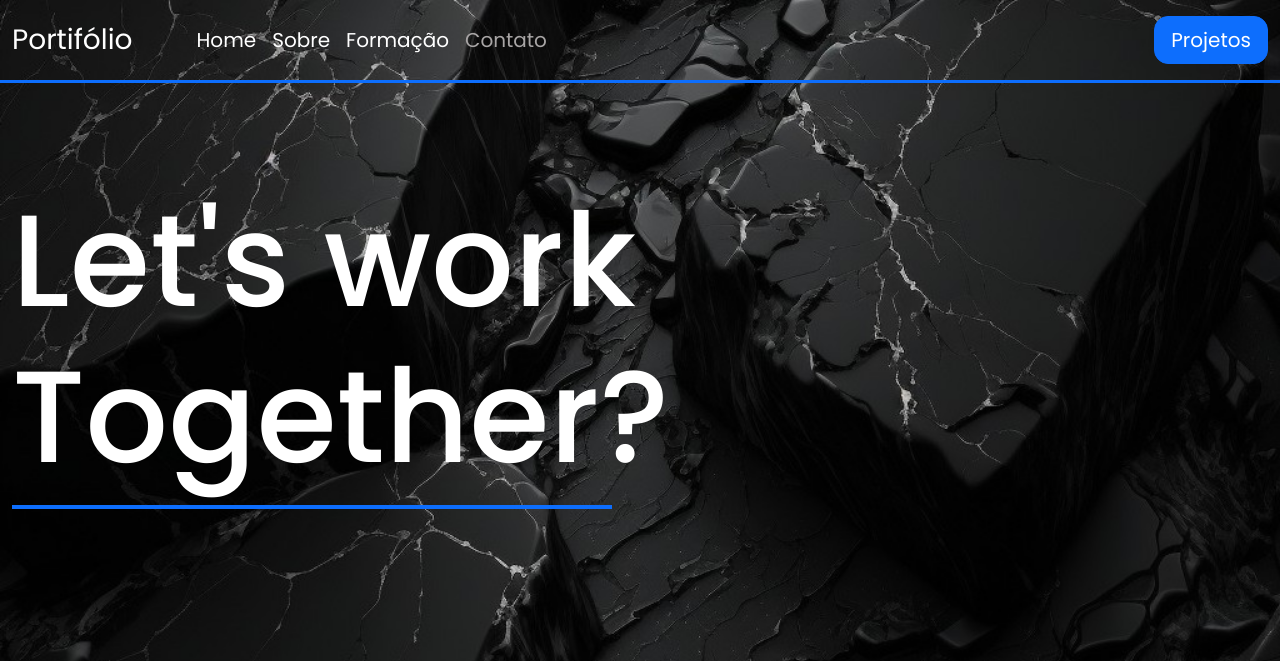
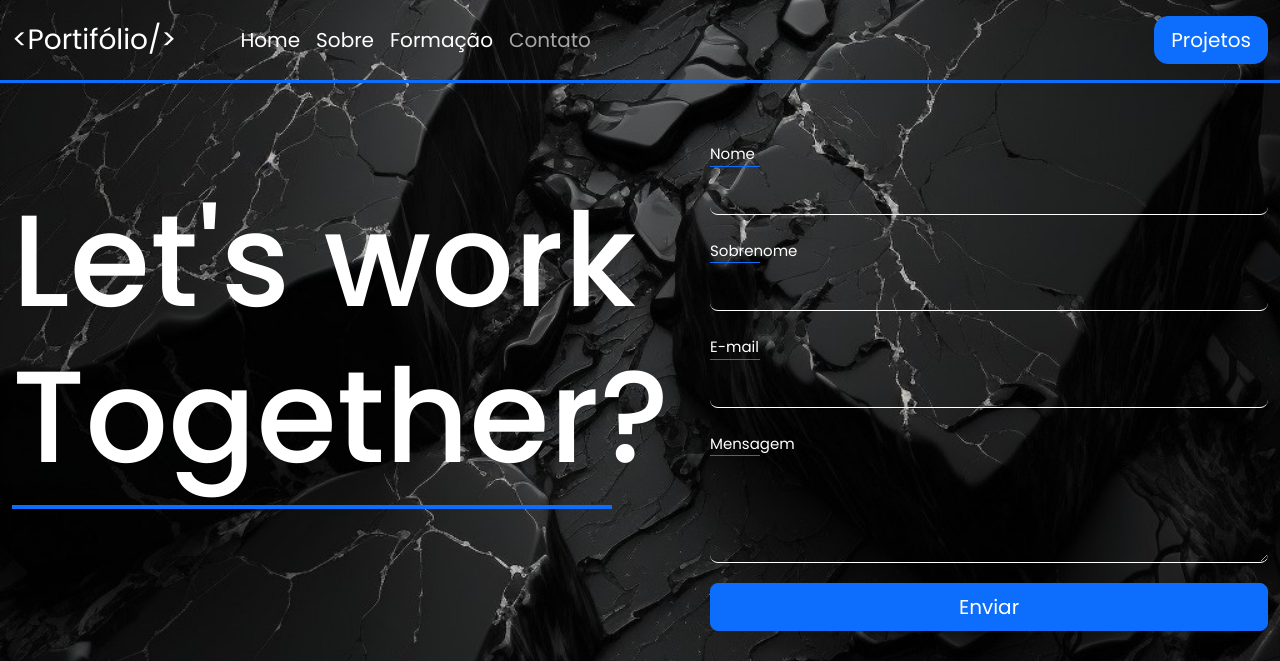
Before and after one commit to Augusto-Brando/projeto-portifolio, a plain HTML site: page contato.html in a window 1280 px wide. Shown: the top 661 px of the page. Drawn offline with nearby package versions, Linux system fonts and the light colour scheme.

Commit message:
Alterações feita no dia 22/05/2023, finalizei o contato, ajeitei algumas responsividades e iniciei a area de projetos

```diff
--- a/contato.html
+++ b/contato.html
@@ -21,7 +21,7 @@
     <section class="menu">
         <nav class="navbar navbar-expand-lg">
             <div class="container-fluid">
-                <a class="navbar-brand" href="#" style="font-size: 28px; color: white;">Portifólio</a>
+                <a class="navbar-brand" href="#" style="font-size: 28px; color: white;">&lt;Portifólio/&gt;</a>
                 <button class="navbar-toggler" type="button" data-bs-toggle="collapse" data-bs-target="#navbarText"
                     aria-controls="navbarText" aria-expanded="false" aria-label="Toggle navigation">
                     <span class="navbar-toggler-icon"></span>
@@ -56,6 +56,26 @@
             <div class="chamado-contato">
                 <h1>Let's work Together?</h1>
                 <div class="underline-contato"></div>
+            </div>
+
+            <div class="form-contat">
+                <form action="" method="get">
+                    <div class="d-flex flex-column mb-3">
+                        <label for="name" class="text-white">Nome</label>
+                        <input class="p-2 form-control-lg bg-transparent text-white" type="text" name="name">
+
+                        <label for="lastName" class="text-white">Sobrenome</label>
+                        <input class="p-2 form-control-lg bg-transparent text-white" type="text" name="lastName" />
+
+                        <label for="email" class="text-white">E-mail</label>
+                        <input class="p-2 form-control-lg bg-transparent text-white" type="text" name="email"/>
+
+                        <label for="mensagem" class="text-white">Mensagem</label>
+                        <textarea class="form-control-lg bg-transparent text-white" name="mensagem" id="" cols="30" rows="3"></textarea>
+
+                        <button style="margin-top: 20px;"class="btn btn-primary btn-lg">Enviar</button>
+                    </div>
+                </form>
             </div>
         </div>
 
--- a/css/style.css
+++ b/css/style.css
@@ -2,6 +2,7 @@
     margin: 0;
     padding: 0;
     font-family: 'Poppins', sans-serif;
+    box-sizing: border-box;
 }
 
 /* HOME */
@@ -43,7 +44,7 @@ body {
     margin: 10px 0 20px 0;
 }
 .chamado-main {
-    padding-top: 12%;
+    padding-top: 10%;
 }
 .chamado-main p {
     color: rgb(255, 253, 253);
@@ -96,7 +97,7 @@ body {
 /* ABOUT */
 
 .about-text {
-    padding-top: 12.5%;
+    padding-top: 80px;
     color: rgb(218, 214, 214);
     font-size: 20px;
     line-height: 33px;
@@ -107,7 +108,7 @@ body {
 
 .about-image img {
     width: 450px;
-    padding-top: 42%;
+    padding-top: 180px;
     margin-left: 60px;
 }
 .underline-about {
@@ -125,7 +126,7 @@ body {
 }
 .formacao-details h1  {
     color: white;
-    margin-top: 150px;
+    margin-top: 100px;
 }
 .formacao-details li {
     color: rgb(218, 214, 214);
@@ -144,7 +145,11 @@ body {
 }
 
 /* CONTATO */
-
+section.contato-main {
+    display: flex;
+    max-width: 1330px;
+    margin: auto;
+}
 .chamado-contato h1 {
     color: white;
     font-size: 130px;
@@ -157,3 +162,30 @@ body {
     width: 600px;
     margin: 10px 0 20px 0;
 }
+
+.form-contat {
+    margin-top: 60px;
+}
+input {
+    border: none;
+    border-bottom:1px solid white;
+    border-radius: 0;
+    margin-bottom: 25px;
+    font-size: 15px;
+}
+input:focus, textarea:focus {
+    box-shadow: 0 0 0 0;
+    outline: 0;
+}
+label {
+    border-bottom: 1px solid #0d6efd;
+    width: 50px;
+}
+textarea {
+    border: none;
+    border-bottom:1px solid white;
+    border-radius: 0;
+}
+label {
+    font-size: 15px;
+}
--- a/script/script.js
+++ b/script/script.js
@@ -10,3 +10,17 @@ sr.reveal('.underline-details', {duration: 3700})
 sr.reveal('.underline-main', {duration: 3700})
 sr.reveal('.underline-about', {duration: 3700})
 sr.reveal('.underline-contato', {duration: 3700})
+
+sr.reveal('label', {duration: 3700})
+
+type Props = {
+    title: String;
+}
+export const Header = ({title}: props) => {
+    return (
+        <div>
+            <h1>{title}</h1>
+        </div>
+    )
+
+}
```
Also changed, not shown: about.html (+1 -1 lines), formaçao.html (+1 -1 lines), index.html (+1 -1 lines), projetos.html (+5 -19 lines).
